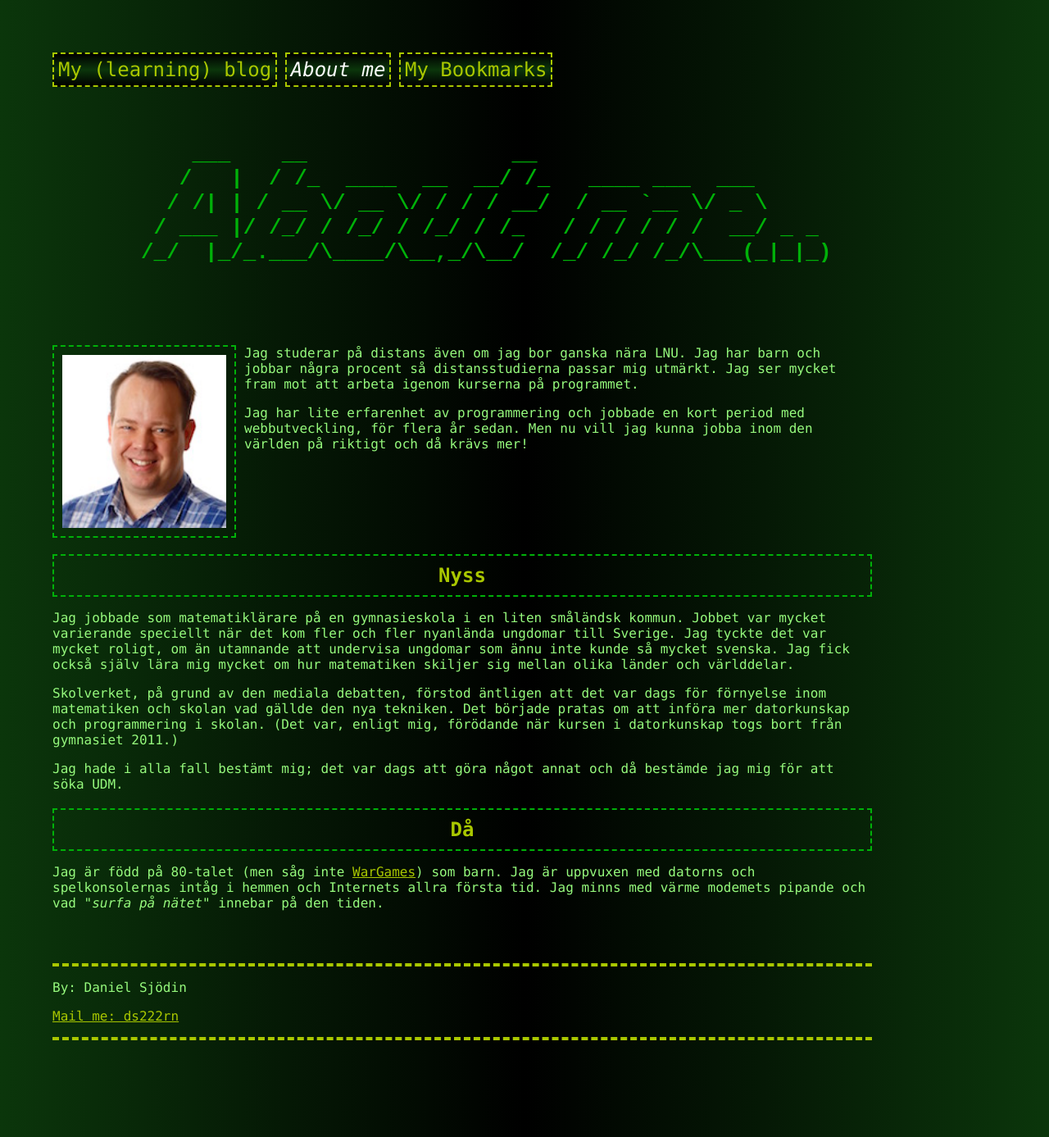
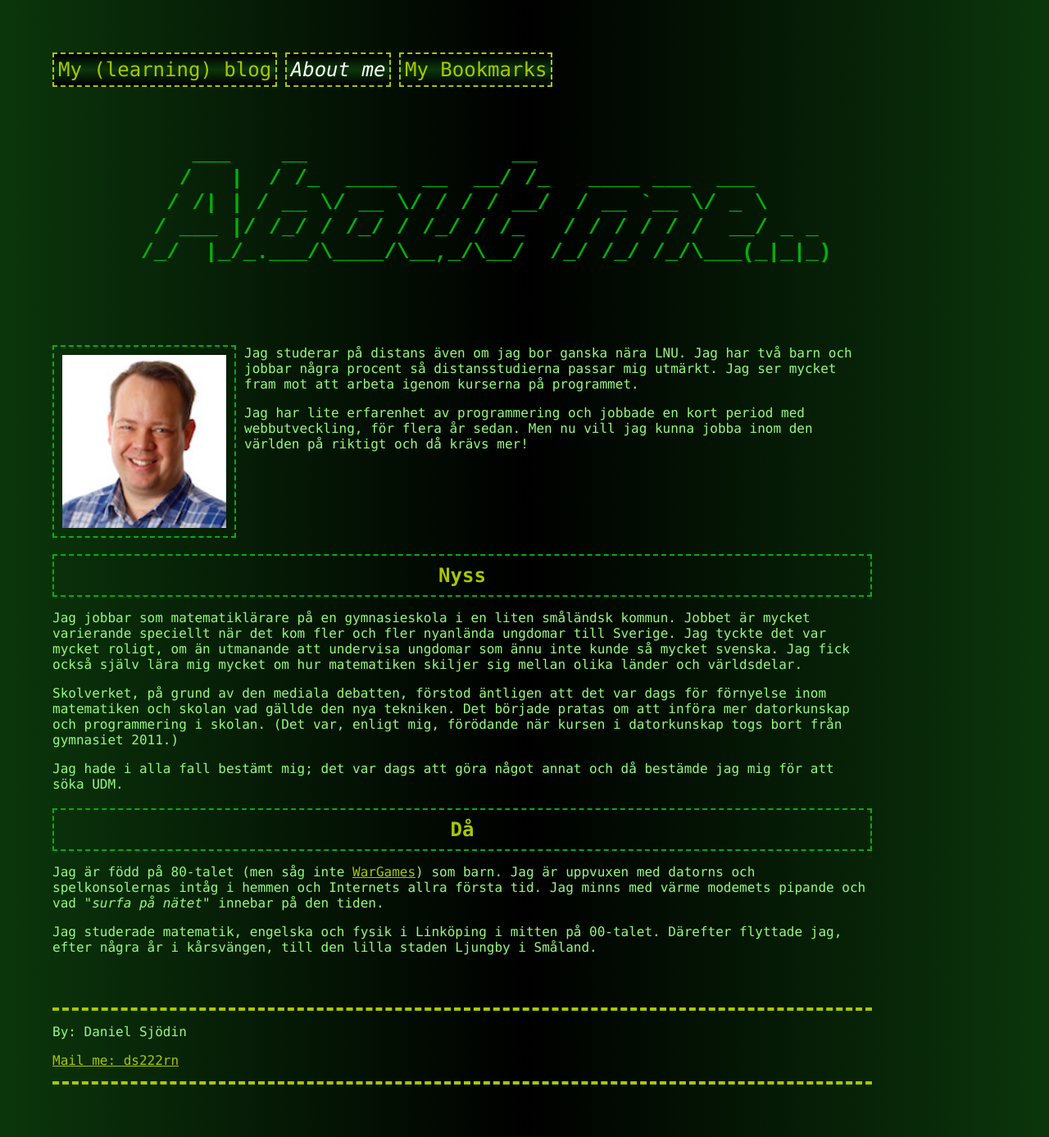
Before and after one commit to dansj56/dansj56.github.io, a Jekyll site: the page built from about.html, in a window 1280 px wide. Shown: the whole page at 82% size. Built offline with Jekyll 4.4.1, drawn with Linux system fonts in a browser that asks for light colours.

```diff
--- a/about.html
+++ b/about.html
@@ -15,14 +15,15 @@ image: daniel.jpeg
 </pre></h1>
 {% if page.image %}<img class="inline" src="pic/{{ page.image }}" alt="Picture of me">{% endif %}
 
-<p>Jag studerar på distans även om jag bor ganska nära LNU. Jag har barn och jobbar några procent så distansstudierna passar mig utmärkt. Jag ser mycket fram mot att arbeta igenom kurserna på programmet.</p>
+<p>Jag studerar på distans även om jag bor ganska nära LNU. Jag har två barn och jobbar några procent så distansstudierna passar mig utmärkt. Jag ser mycket fram mot att arbeta igenom kurserna på programmet.</p>
 <p>Jag har lite erfarenhet av programmering och jobbade en kort period med webbutveckling, för flera år sedan. Men nu vill jag kunna jobba inom den världen på riktigt och då krävs mer!</p>
 
 <h2>Nyss</h2>
-<p>Jag jobbade som matematiklärare på en gymnasieskola i en liten småländsk kommun. Jobbet var mycket varierande speciellt när det kom fler och fler nyanlända ungdomar till Sverige. Jag tyckte det var mycket roligt, om än utamnande att undervisa ungdomar som ännu inte kunde så mycket svenska. Jag fick också själv lära mig mycket om hur matematiken skiljer sig mellan olika länder och världdelar.</p>
+<p>Jag jobbar som matematiklärare på en gymnasieskola i en liten småländsk kommun. Jobbet är mycket varierande speciellt när det kom fler och fler nyanlända ungdomar till Sverige. Jag tyckte det var mycket roligt, om än utmanande att undervisa ungdomar som ännu inte kunde så mycket svenska. Jag fick också själv lära mig mycket om hur matematiken skiljer sig mellan olika länder och världsdelar.</p>
 <p>Skolverket, på grund av den mediala debatten, förstod äntligen att det var dags för förnyelse inom matematiken och skolan vad gällde den nya tekniken. Det började pratas om att införa mer datorkunskap och programmering i skolan. (Det var, enligt mig, förödande när kursen i datorkunskap togs bort från gymnasiet 2011.)</p>
 <p>Jag hade i alla fall bestämt mig; det var dags att göra något annat och då bestämde jag mig för att söka UDM.</p>
 
 <h2>Då</h2>
 <p>Jag är född på 80-talet (men såg inte
     <a href="https://www.google.com/url?sa=t&rct=j&q=&esrc=s&source=web&cd=1&cad=rja&uact=8&ved=0ahUKEwj0z_bgxJrWAhXENJoKHUGYDNAQFggmMAA&url=http%3A%2F%2Fwww.imdb.com%2Ftitle%2Ftt0086567%2F&usg=AFQjCNHaXtYETteVonXCjur5ftm8yCL4HA">WarGames</a>) som barn. Jag är uppvuxen med datorns och spelkonsolernas intåg i hemmen och Internets allra första tid. Jag minns med värme modemets pipande och vad <i>"surfa på nätet"</i> innebar på den tiden.</p>
+    <p>Jag studerade matematik, engelska och fysik i Linköping i mitten på 00-talet. Därefter flyttade jag, efter några år i kårsvängen, till den lilla staden Ljungby i Småland. </p>
--- a/index.html
+++ b/index.html
@@ -28,6 +28,9 @@ layout: default
     {% endfor %}
   </ul>
 
+  {% comment %}
   <p class="rss-subscribe">subscribe <a href="{{ "/feed.xml" | relative_url }}">via RSS</a></p>
+  {% endcomment %}
+
 
 </div>
```
Also changed, not shown: _posts/2017-11-19-og-and-comments.md (+2 -2 lines), _posts/2017-11-20-finished-for-now.md (added, +19 -0 lines), favicon.ico (added), pic/og.png (added).
